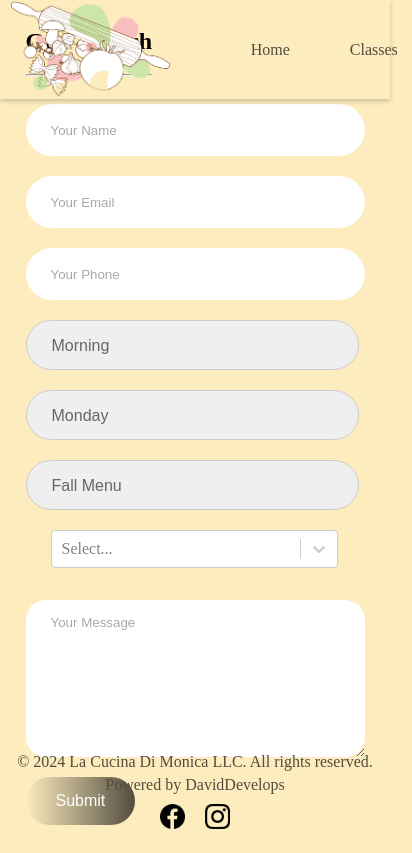
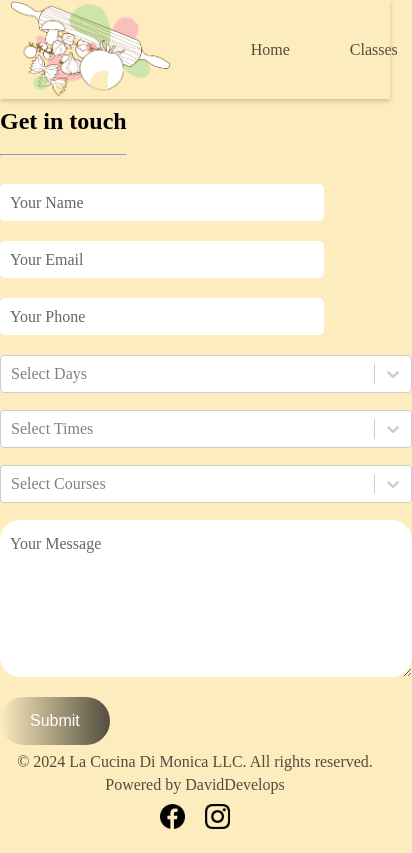
Before and after one commit to djmacy/cucina-di-monica-react, a React (Create React App) app: page /contact in a window 390 px wide. Shown: the whole page, 412 px wide, since content can reach past the window. Built offline with nearby package versions, Linux system fonts and the light colour scheme.

Commit message:
fixed the contact select width. now need to fix validation for phone number

```diff
--- a/src/components/ContactForm.css
+++ b/src/components/ContactForm.css
@@ -14,6 +14,7 @@
     display: flex;
     align-items: center;
     justify-content: space-evenly;
+    box-sizing: border-box;
 
 }
 
@@ -42,38 +43,48 @@
 
 .contact-inputs {
     width: 400px;
-    height: 50px;
-    border: none;
-    outline: none;
-    padding-left: 25px;
+    height: 35px;
+    border: #666666;
+    outline: #666666;
+    padding-left: 10px;
     font-weight: 500;
-    color: #666;
-    border-radius: 50px;
+    color: black;
+    border-radius: 5px;
+    font-family: "Times New Roman", Serif;
+    font-size: 18px;
+}
+
+.contact-select {
+    width: 100%;
+    height: 35px;
+    border: #666666;
+    outline: #666666;
+    /*padding-left: 25px;*/
+    font-weight: 500;
+    color: #121227;
+    border-radius: 5px;
 }
 
 .contact-left textarea{
-    height:140px;
+    height: 140px;
+    width: 100%;
     padding-top: 15px;
     border-radius: 20px;
-}
-
-.contact-left select{
-    width: 430px;
-    height: 50px;
-    font-size: 16px;
-    border: 1px solid #CCC;
-    -webkit-appearance: none;
-    -moz-appearance: none;
-    appearance: none;
+    max-width: 400px;
+    max-height: 400px;
+    min-width: 400px;
+    min-height: 140px;
 }
 
 .contact-inputs:focus {
-    border: 2px solid #534d3e;
+    border: 2px solid #2684ff;
 }
 
 .contact-inputs::placeholder {
-    color: #a9a9a9;
-    font-family: sans-serif;
+    color: #666666;
+    font-family: "Times New Roman";
+    font-size: 16px;
+   /* padding-left: 10px;*/
 }
 
 .contact-left button {
--- a/src/components/ContactForm.js
+++ b/src/components/ContactForm.js
@@ -6,6 +6,7 @@ import Select from 'react-select';
 const serviceId = 'service_x3wcoak';
 const urlRegex = /(?:https?|ftp):\/\/[^\s/$.?#].\s*/gi;
 const seoRegex = /SEO/i;
+const phoneRegex = /^(\+\d{1,2}\s?)?\(?\d{3}\)?[\s.-]?\d{3}[\s.-]?\d{4}$/
 const ContactForm = () => {
     const form = useRef();
 
@@ -14,18 +15,77 @@ const ContactForm = () => {
         email: '',
         phone: '',
         message: '',
-        course: '',
         time: '',
-        day: ''
+        day: '',
+        course: ''
     });
 
     const cookingClasses = [
-        {label: "option1", value: 1},
-        {label: "option2", value: 2},
-        {label: "option3", value: 3}
+        {label: "Fall Menu", value: "Fall Menu"},
+        {label: "Gnocchi Menu", value: "Gnocchi Menu"},
+        {label: "Roma Menu", value: "Roma Menu"},
+        {label: "Seasonal Menu", value: "Seasonal Menu"},
+        {label: "Sicilian Menu", value: "Sicilian Menu"},
+        {label: "Spring Menu", value: "Spring Menu"},
+        {label: "Taste of Italy Menu", value: "Taste of Italy Menu"},
+        {label: "That's Amore Menu", value: "That's Amore Menu"},
+        {label: "Vegetarian Menu", value: "Vegetarian Menu"},
+        {label: "Veneto Menu", value: "Veneto Menu"}
     ]
 
+    const days = [
+        {label: "Monday", value: "Monday"},
+        {label: "Tuesday", value: "Tuesday"},
+        {label: "Wednesday", value: "Wednesday"},
+        {label: "Thursday", value: "Thursday"},
+        {label: "Friday", value: "Friday"},
+        {label: "Saturday", value: "Saturday"},
+        {label: "Sunday", value: "Sunday"}
+    ]
+
+    const times = [
+        {label: "Morning", value: "Morning"},
+        {label: "Evening", value: "Evening"}
+    ]
+
+    const coursesChange = (selectedOptions) => {
+        const selectedValues = selectedOptions ? selectedOptions.map(option => option.value) : [];
+
+        setFormData((prevData) => ({
+            ...prevData,
+            course: selectedValues.join(', '),
+            //day: selectedValues.join(', '),
+           // time: selectedValues.join(', ')
+        }));
+       // console.log(formData.course);
+       // console.log(formData.time);
+       // console.log(formData.day);
+    };
+
+    const daysChange = (selectedOptions) => {
+        const selectedValues = selectedOptions ? selectedOptions.map(option => option.value) : [];
+
+        setFormData((prevData) => ({
+            ...prevData,
+
+            day: selectedValues.join(', '),
+            // time: selectedValues.join(', ')
+        }));
+        //console.log(formData.day);
+    };
+
+    const timesChange = (selectedOptions) => {
+        const selectedValues = selectedOptions ? selectedOptions.map(option => option.value) : [];
+
+        setFormData((prevData) => ({
+            ...prevData,
+            time: selectedValues.join(', ')
+        }));
+       // console.log(formData.time);
+    };
+
     const handleChange = (e) => {
+       // console.log(e.target)
         const { name, value } = e.target;
         setFormData((prevData) => ({
             ...prevData,
@@ -40,17 +100,26 @@ const ContactForm = () => {
             name: '',
             email: '',
             phone: '',
-            message: '',
-            course: '',
             time: '',
-            day: ''
+            day: '',
+            course: ''
         });
     }
 
     const handleSubmit = (e) => {
         e.preventDefault();
-
-
+        const phone = document.getElementById("phone");
+        console.log(formData.phone);
+        if (formData.phone && !phoneRegex.test(formData.phone)) {
+            phone.setCustomValidity("Please enter a valid phone number")
+            phone.reportValidity();
+            return;
+        } else {
+            phone.setCustomValidity("");
+            phone.reportValidity();
+        }
+        console.log(formData.phone + " success");
+        return;
         if (formData.message && urlRegex.test(formData.message)) {
             // Display an alert or handle the case where a URL is found in the message
             clearForm('Not interested... Sell that elsewhere.');
@@ -75,7 +144,7 @@ const ContactForm = () => {
                 },
             );
 
-        //console.log('Form data submitted:', formData);
+        console.log('Form data submitted:', formData);
     };
 
     return (
@@ -87,34 +156,40 @@ const ContactForm = () => {
                 </div>
                 <input type="text" name="name" placeholder="Your Name" className="contact-inputs" value={formData.name} onChange={handleChange} required />
                 <input type="email" name="email" placeholder="Your Email" className="contact-inputs" value={formData.email} onChange={handleChange} required />
-                <input type="tel" name="phone" placeholder="Your Phone" className="contact-inputs" value={formData.phone} onChange={handleChange} />
-                <select name="time" placeholder="Select a time" className="contact-inputs" value={formData.time} onChange={handleChange}>
-                    <option value="Morning">Morning</option>
-                    <option value="Evening">Evening</option>
-                </select>
-                <select name="day" placeholder="Select a day" className="contact-inputs" value={formData.day} onChange={handleChange}>
-                    <option value="Monday">Monday</option>
-                    <option value="Tuesday">Tuesday</option>
-                    <option value="Wednesday">Wednesday</option>
-                    <option value="Thursday">Thursday</option>
-                    <option value="Friday">Friday</option>
-                    <option value="Saturday">Saturday</option>
-                    <option value="Sunday">Sunday</option>
-                </select>
-                <select name="course" placeholder="Select a course" className="contact-inputs" value={formData.course} onChange={handleChange}>
-                    <option value="Fall Menu">Fall Menu</option>
-                    <option value="Forest Menu">Forest Menu</option>
-                    <option value="Gnocchi Menu">Gnocchi Menu</option>
-                    <option value="Roma Menu">Roma Menu</option>
-                    <option value="Seasonal Menu">Seasonal Menu</option>
-                    <option value="Sicilian Menu">Sicilian Menu</option>
-                    <option value="Spring Menu">Spring Menu</option>
-                    <option value="Taste of Italy Menu">Taste of Italy Menu</option>
-                    <option value="That's Amore Menu">That's Amore Menu</option>
-                    <option value="Vegetarian Menu">Vegetarian Menu</option>
-                    <option value="Veneto Menu">Veneto Menu</option>
-                </select>
-                <Select defaultValue="" isMulti name="colors " options={cookingClasses} className="contact-inputs" classNamePrefix="select"/>
+                <input type="tel" id="phone" name="phone" placeholder="Your Phone" className="contact-inputs" value={formData.phone} onChange={handleChange} />
+
+                <Select
+                    isMulti
+                    menuPlacement="auto"
+                    menuPosition="fixed"
+                    name="day"
+                    placeholder="Select Days"
+                    options={days}
+                    className="contact-select"
+                    classNamePrefix="select"
+                    value={days.filter(option => formData.day.includes(option.value))}
+                    onChange={daysChange}
+                />
+                <Select
+                    isMulti
+                    name="time"
+                    placeholder="Select Times"
+                    options={times}
+                    className="contact-select"
+                    classNamePrefix="select"
+                    value={times.filter(option => formData.time.includes(option.value))}
+                    onChange={timesChange}
+                />
+                <Select
+                    isMulti
+                    name="course"
+                    placeholder="Select Courses"
+                    options={cookingClasses}
+                    className="contact-select"
+                    classNamePrefix="select"
+                    value={cookingClasses.filter(option => formData.course.includes(option.value))}
+                    onChange={coursesChange}
+                />
 
                 <textarea name="message" placeholder="Your Message" className="contact-inputs" value={formData.message} onChange={handleChange} required />
                 <button type="submit">Submit {/*<img src="" alt="" />*/}</button>
```
